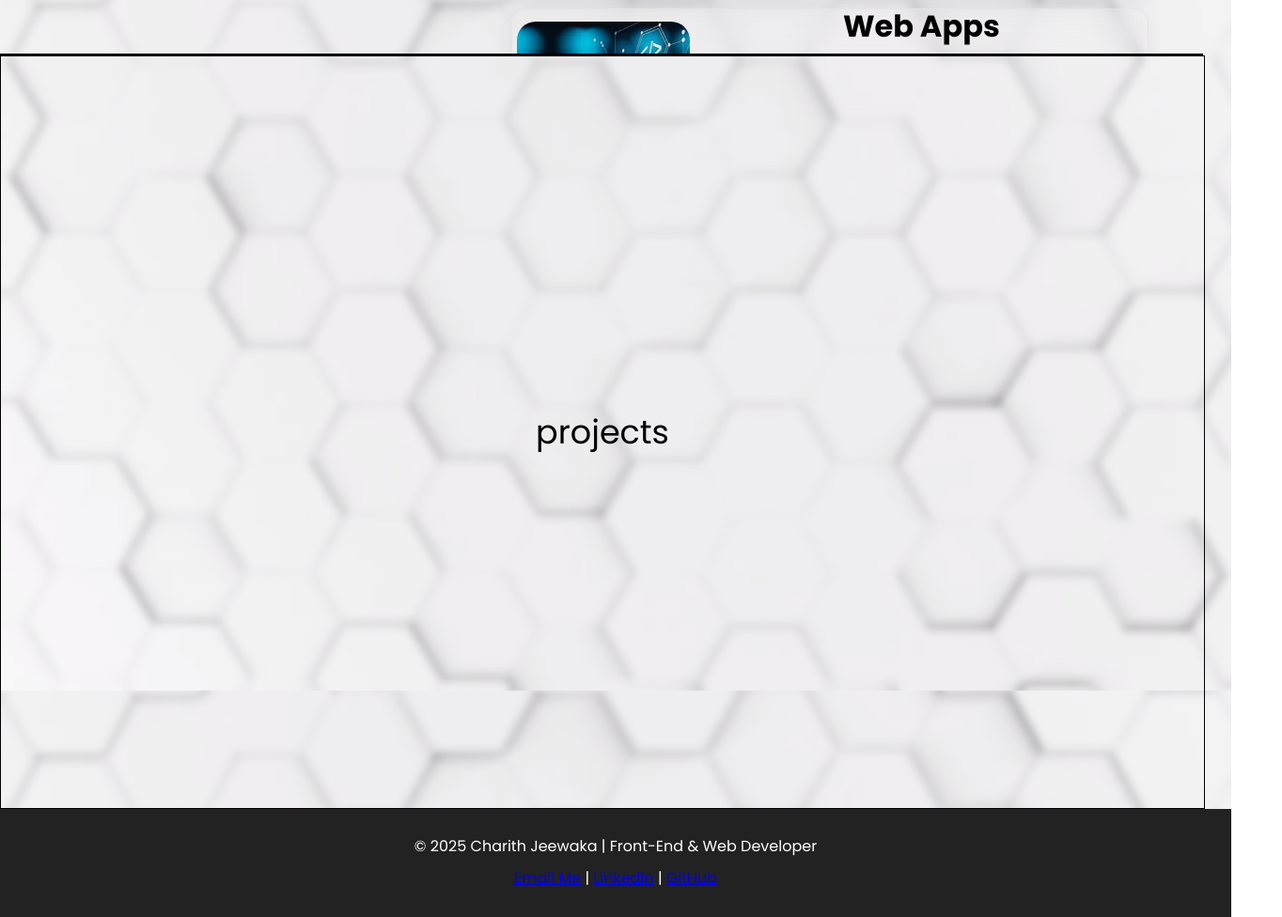
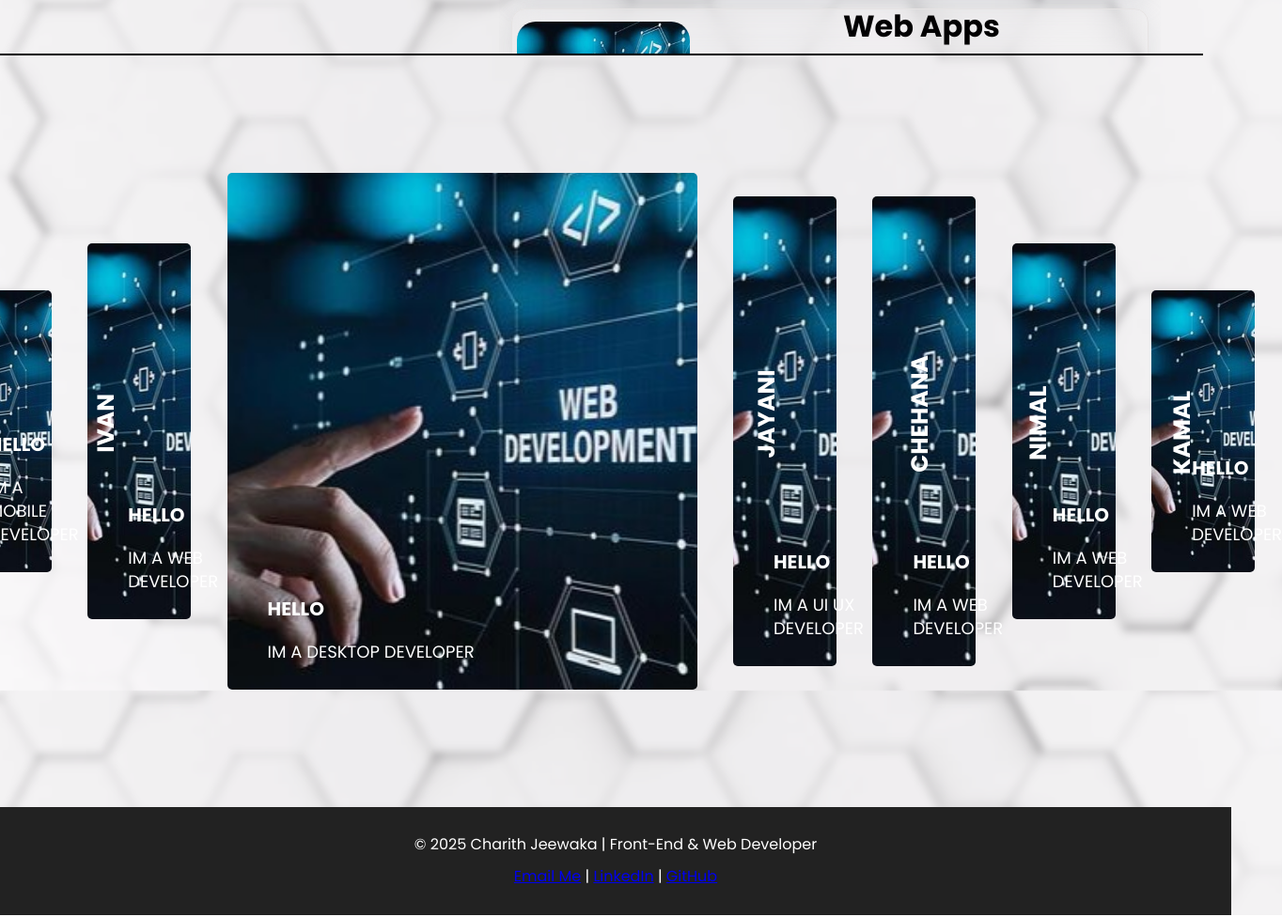
Before and after one commit to charith-jeewaka/demosite, a plain HTML site: page index.html in a window 1280 px wide. Shown: the part 2465-3441 px from the top of the page at 94% size, 1364 px wide, since content can reach past the window. Drawn offline with nearby package versions, Linux system fonts and the light colour scheme.

Commit message:
projects section development

```diff
--- a/Styles/about.css
+++ b/Styles/about.css
@@ -297,7 +297,7 @@ img.tilt-hover:hover {
     }
 
     #about-heading{
-        font-size: 27px;
+        font-size: 25px;
 
     }
 
--- a/Styles/projects.css
+++ b/Styles/projects.css
@@ -1,12 +1,93 @@
-#projects-section{
-    /*background: lightcoral;*/
-    position: relative;
+.projects-slider-container{
+    margin: 0;
+    padding: 0;
+    box-sizing: border-box;
+
     height: 100vh;
+    width: 100%;
     display: flex;
     justify-content: center;
     align-items: center;
-    flex-direction: column;
+}
+
+.slider-images{
+    display: flex;
+    align-items: center;
+    gap: 3vw;
+}
+
+.slider-images img{
     width: 100%;
-    border: 1px solid black;
-    font-size: 35px;
+    height: 100%;
+    object-fit: cover;
+    border-radius: 5px;
+
 }
+
+.slider-img{
+    width: 110px;
+    border-radius: 6px;
+    position: relative;
+    transition:0.7s ease;
+}
+
+.slider-images .slider-img:first-child,.slider-images .slider-img:last-child {
+    height: 300px;
+}
+
+.slider-images .slider-img:nth-child(2),.slider-images .slider-img:nth-child(6){
+    height: 400px;
+}
+
+.slider-images .slider-img:nth-child(3),.slider-images .slider-img:nth-child(4),.slider-images .slider-img:nth-child(5){
+    height: 500px;
+}
+
+#projects-section h1{
+    font-size: 25px;
+    text-align: left;
+    text-transform: uppercase;
+    color: white;
+    position: absolute;
+    top: 40%;
+    left: -10%;
+    transform: rotate(270deg);
+    transition:0.7s ease;
+}
+
+.details{
+    position: absolute;
+    bottom: 10px;
+    left: 43px;
+}
+
+#projects-section .details h2{
+    font-size: 20px;
+    text-align: left;
+    line-height: 30px;
+    color: white;
+    text-transform: uppercase;
+    transition: 0.7s ease;
+}
+
+#projects-section .details p{
+    font-size: 18px;
+    text-align: left;
+    line-height: 25px;
+    color: white;
+    text-transform: uppercase;
+    transition: 0.7s ease;
+}
+
+.slider-img.active{
+    width: 500px !important;
+    height: 550px !important;
+}
+
+.slider-img.active h1{
+    display: none;
+}
+
+.slider-img.active .details p , .slider-img.active .details h2{
+    display: block;
+}
--- a/Styles/skills.css
+++ b/Styles/skills.css
@@ -401,7 +401,7 @@
     }
 
     #skills-section{
-        height: 250vw;
+        height: 265vw;
         /*margin-top: 30vw;*/
 
     }
--- a/index.html
+++ b/index.html
@@ -179,11 +179,6 @@
 
 </section>
 
-
-
-
-
-
 <!--skills-section -->
 <section id="skills-section">
     <!--heading div -->
@@ -297,8 +292,79 @@
 </section>
 
 
-<section id="projects-section">
-    <div>projects</div>
+
+
+<!--project-section -->
+
+<!--main container for slides -->
+<section class="projects-slider-container" id="projects-section">
+
+    <!--sub image containers -->
+    <div class="slider-images">
+        <!--projectslide -->
+        <div class="slider-img">
+            <img src="assets/images/webApplication.jpg" alt="1">
+            <h1>charith</h1>
+            <div class="details">
+                <h2>hello</h2>
+                <p>im a mobile developer</p>
+            </div>
+        </div>
+
+        <div class="slider-img">
+            <img src="assets/images/webApplication.jpg" alt="2">
+            <h1>Ivan</h1>
+            <div class="details">
+                <h2>hello</h2>
+                <p>im a web developer</p>
+            </div>
+        </div>
+
+        <div class="slider-img active">
+            <img src="assets/images/webApplication.jpg" alt="3">
+            <h1>gihan</h1>
+            <div class="details">
+                <h2>hello</h2>
+                <p>im a desktop developer</p>
+            </div>
+        </div>
+
+        <div class="slider-img">
+            <img src="assets/images/webApplication.jpg" alt="4">
+            <h1>jayani</h1>
+            <div class="details">
+                <h2>hello</h2>
+                <p>im a ui ux developer</p>
+            </div>
+        </div>
+
+        <div class="slider-img">
+            <img src="assets/images/webApplication.jpg" alt="5">
+            <h1>chehana</h1>
+            <div class="details">
+                <h2>hello</h2>
+                <p>im a web developer</p>
+            </div>
+        </div>
+
+        <div class="slider-img">
+            <img src="assets/images/webApplication.jpg" alt="6">
+            <h1>nimal</h1>
+            <div class="details">
+                <h2>hello</h2>
+                <p>im a web developer</p>
+            </div>
+        </div>
+
+        <div class="slider-img">
+            <img src="assets/images/webApplication.jpg" alt="7">
+            <h1>kamal</h1>
+            <div class="details">
+                <h2>hello</h2>
+                <p>im a web developer</p>
+            </div>
+        </div>
+    </div>
 </section>
 
 
@@ -329,6 +395,9 @@
 <!--aboutme js -->
 <script src="js/aboutMe.js" defer></script>
 
+<!--projects js -->
+<script src="js/projects.js" defer></script>
+
 
 </body>
 </html>
--- a/js/aboutMe.js
+++ b/js/aboutMe.js
@@ -1,22 +1,22 @@
 const aboutBlocks = document.querySelectorAll("#about-texts .about-texts");
 
 const content = [
-    {
-        img: "assets/images/myCollage.jpg",
-        text: `<i class="fa-solid fa-graduation-cap"></i> I pursued my secondary education at <a href="https://en.wikipedia.org/wiki/St._John%27s_College,_Panadura" target="_blank" rel="noopener" class="underline-animate">St John's College, Panadura</a>, where I successfully completed my G.C.E. Ordinary Level examinations.`
-    },
+    // {
+    //     img: "assets/images/myCollage.jpg",
+    //     text: `<i class="fa-solid fa-graduation-cap"></i> I pursued my secondary education at <a href="https://en.wikipedia.org/wiki/St._John%27s_College,_Panadura" target="_blank" rel="noopener" class="underline-animate">St John's College, Panadura</a>, where I successfully completed my G.C.E. Ordinary Level examinations.`
+    // },
     {
         img: "assets/images/myTeam.jpg",
         text: `<span>This is</span> our team a small but <span>passionate</span> team, working together to build meaningful digital experiences. Each of us brings unique strengths <span>and we love what we do.</span>`
     },
-    {
-        img: "assets/images/myHobby.jpg",
-        text: "<span>This is</span> our team a small but <span>passionate</span> team, working together to build meaningful digital experiences.\n" +
-            "        Each of us brings unique strengths <span> and we love what we do.</span>"
-
-
-
-    },
+    // {
+    //     img: "assets/images/myHobby.jpg",
+    //     text: "<span>This is</span> our team a small but <span>passionate</span> team, working together to build meaningful digital experiences.\n" +
+    //         "        Each of us brings unique strengths <span> and we love what we do.</span>"
+    //
+    //
+    //
+    // },
     {
         img: "assets/images/companies.jpg",
         text: "I have professional experience working" +
--- /dev/null
+++ b/js/projects.js
@@ -0,0 +1,18 @@
+const slides = document.querySelectorAll('.slider-img');
+
+slides.forEach(slide => {
+    slide.addEventListener('click', () => {
+
+        // If this one is already active → remove and exit
+        if (slide.classList.contains('active')) {
+            slide.classList.remove('active');
+            return;
+        }
+
+        // Otherwise remove active from all
+        slides.forEach(s => s.classList.remove('active'));
+
+        // And add active to clicked one
+        slide.classList.add('active');
+    });
+});
```
Also changed, not shown: assets/images/darkBg.png.
